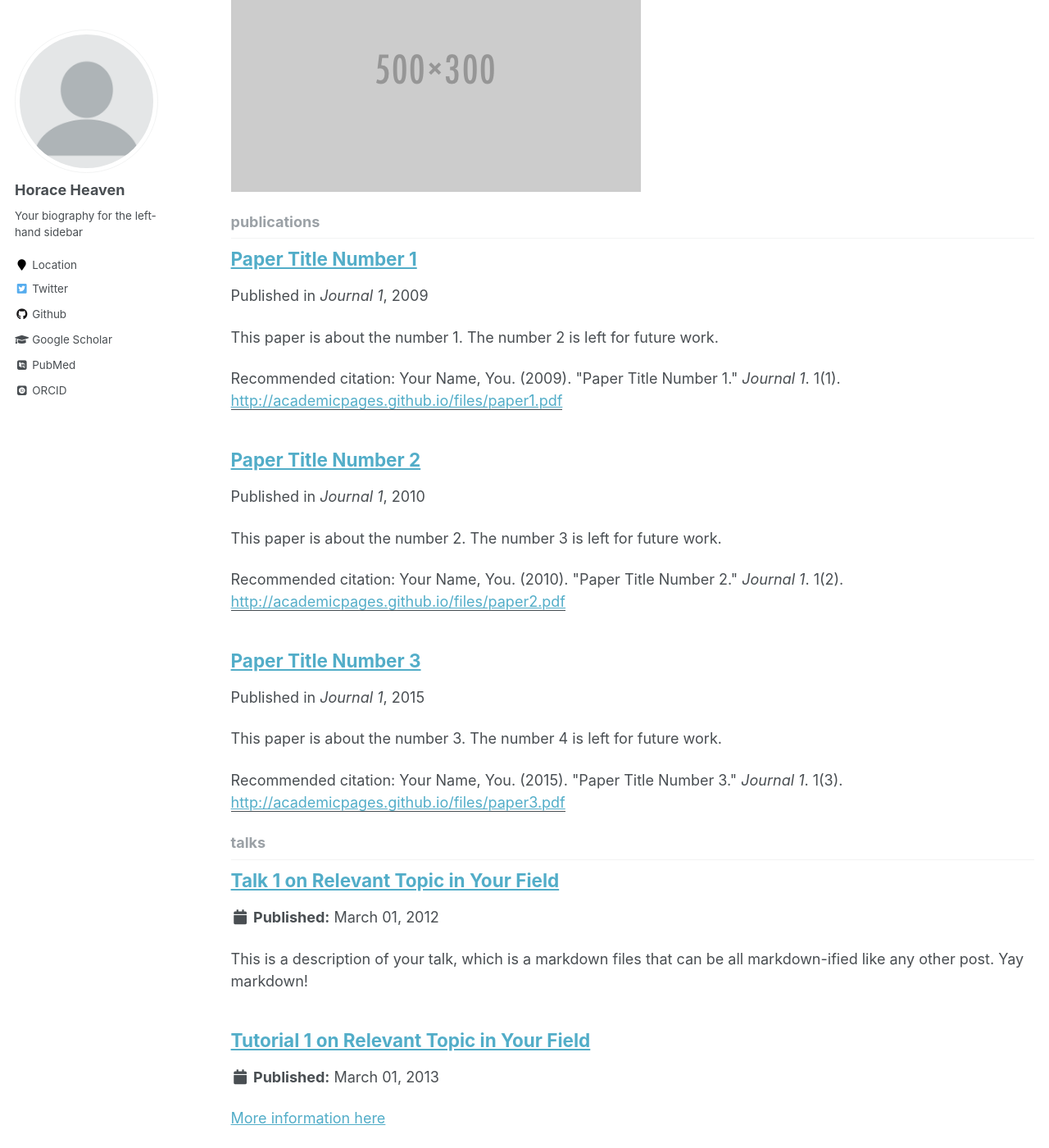
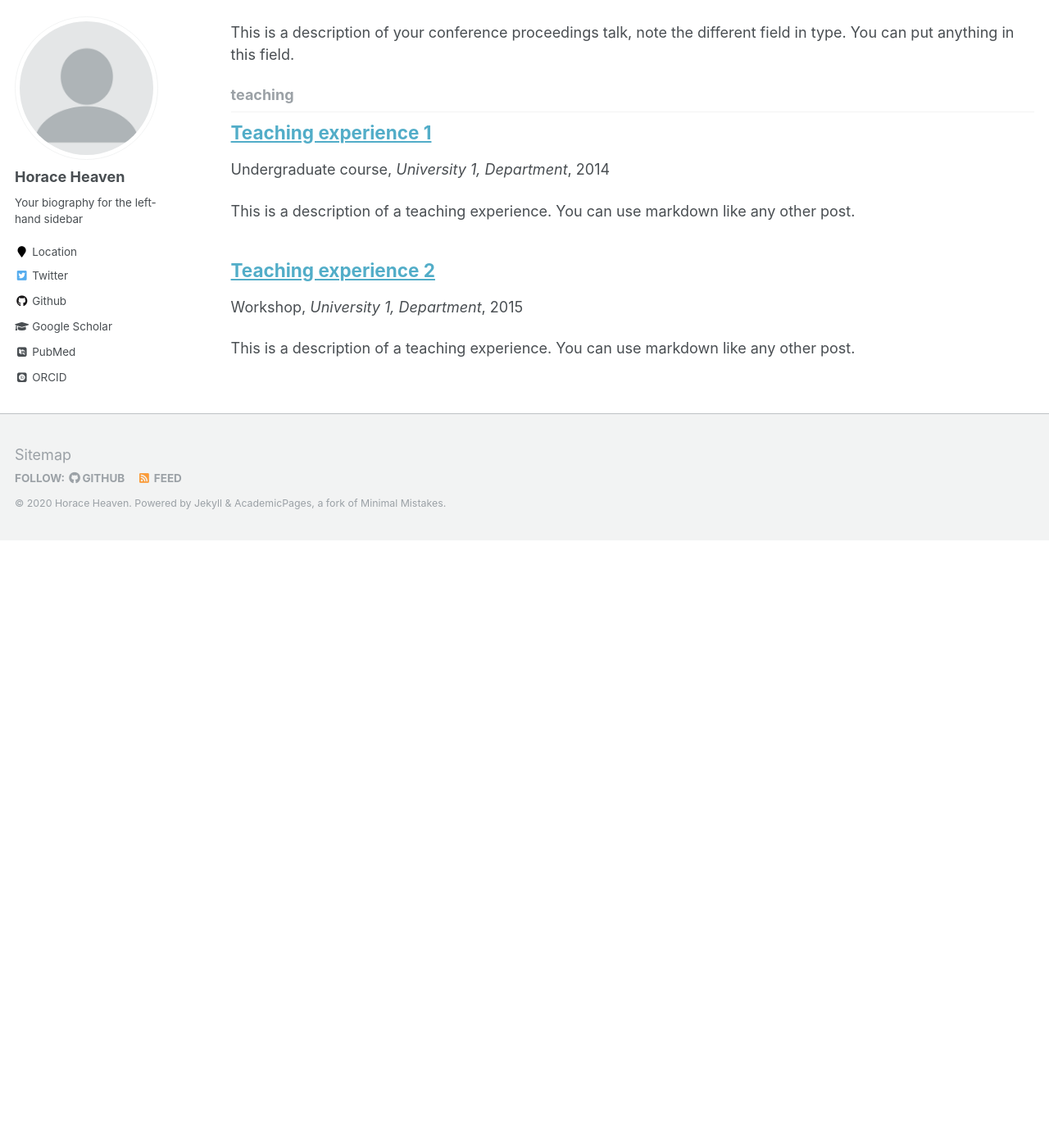
Before and after one commit to horaceheaven/horaceheaven.github.io, a Jekyll site: the page built from _pages/collection-archive.html, in a window 1280 px wide and 1400 px high, scrolled down 870 px. Shown: the whole window at 82% size. Built offline with Jekyll 4.4.1, drawn with Linux system fonts in a browser that asks for light colours; some web fonts are replaced; after the commit the page ends 1529 px from its top, so only the background shows below that; some of the changed text lies outside the part shown.

Commit message:
clean up

```diff
--- a/_config.yml
+++ b/_config.yml
@@ -179,7 +179,7 @@ collections:
     output: true
     permalink: /:collection/:path/
   publications:
-    output: true
+    output: false
     permalink: /:collection/:path/
   portfolio:
     output: true
--- a/_portfolio/portfolio-1.md
+++ /dev/null
@@ -1,7 +0,0 @@
----
-title: "Portfolio item number 1"
-excerpt: "Short description of portfolio item number 1<br/><img src='/images/500x300.png'>"
-collection: portfolio
----
-
-This is an item in your portfolio. It can be have images or nice text. If you name the file .md, it will be parsed as markdown. If you name the file .html, it will be parsed as HTML.
--- a/_portfolio/portfolio-2.html
+++ /dev/null
@@ -1,7 +0,0 @@
----
-title: "Portfolio item number 2"
-excerpt: "Short description of portfolio item number 2 <br/><img src='/images/500x300.png'>"
-collection: portfolio
----
-
-This is an item in your portfolio. It can be have images or nice text. If you name the file .md, it will be parsed as markdown. If you name the file .html, it will be parsed as HTML.
```
Also changed, not shown: 1 other file.
